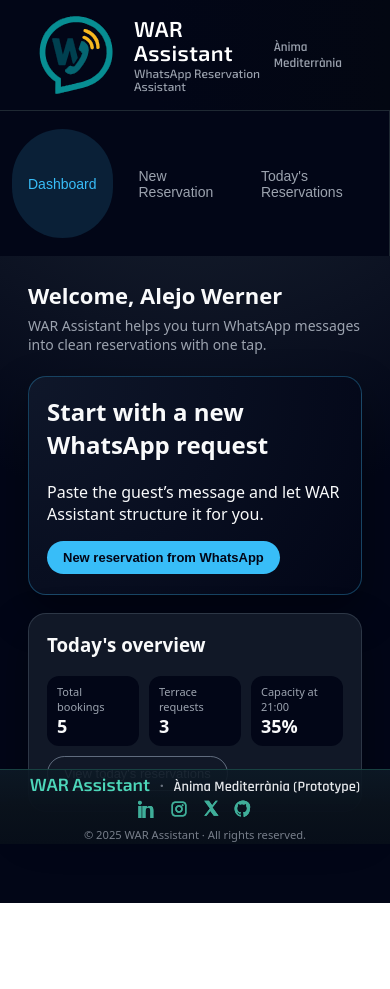
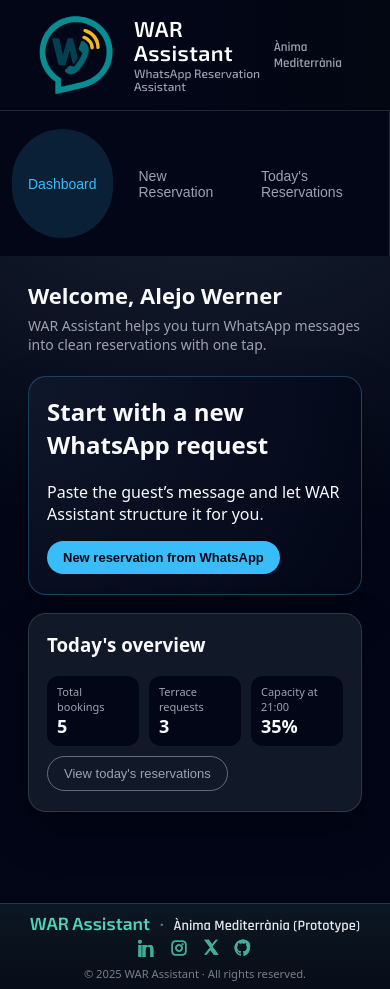
Before and after one commit to ggonzalezdal/war-assistant, a plain HTML site: page index.html in a window 390 px wide. Before the commit the page ends 903 px from the top, so only its background shows below. Drawn offline with Linux system fonts and the light colour scheme.

Commit message:
Fix footer

```diff
--- a/css/styles.css
+++ b/css/styles.css
@@ -17,6 +17,8 @@
     sans-serif;
   --font-brand: "Exo 2", system-ui, sans-serif;
   --font-brand2: "Rajdhani", system-ui, sans-serif;
+
+  --footer-h: 75px;
 }
 
 *,
@@ -31,6 +33,10 @@ body {
   font-family: var(--font-main);
   color: var(--text-main);
   background: radial-gradient(circle at top, #1f2937, #020617 55%);
+}
+
+.main {
+  padding-bottom: calc(var(--footer-h) + 24px);
 }
 
 /* Header */
@@ -523,7 +529,7 @@ body {
   bottom: 0;
   left: 0;
   right: 0;
-  height: 75px;
+  height: var(--footer-h);
   padding: 8px 16px;
 
   background: linear-gradient(
@@ -622,3 +628,14 @@ body {
     grid-template-columns: 1fr;
   }
 }
+
+@media (max-width: 700px) {
+  .app-footer {
+    position: static;
+    height: auto;
+  }
+
+  .main {
+    padding-bottom: 24px;
+  }
+}
```
